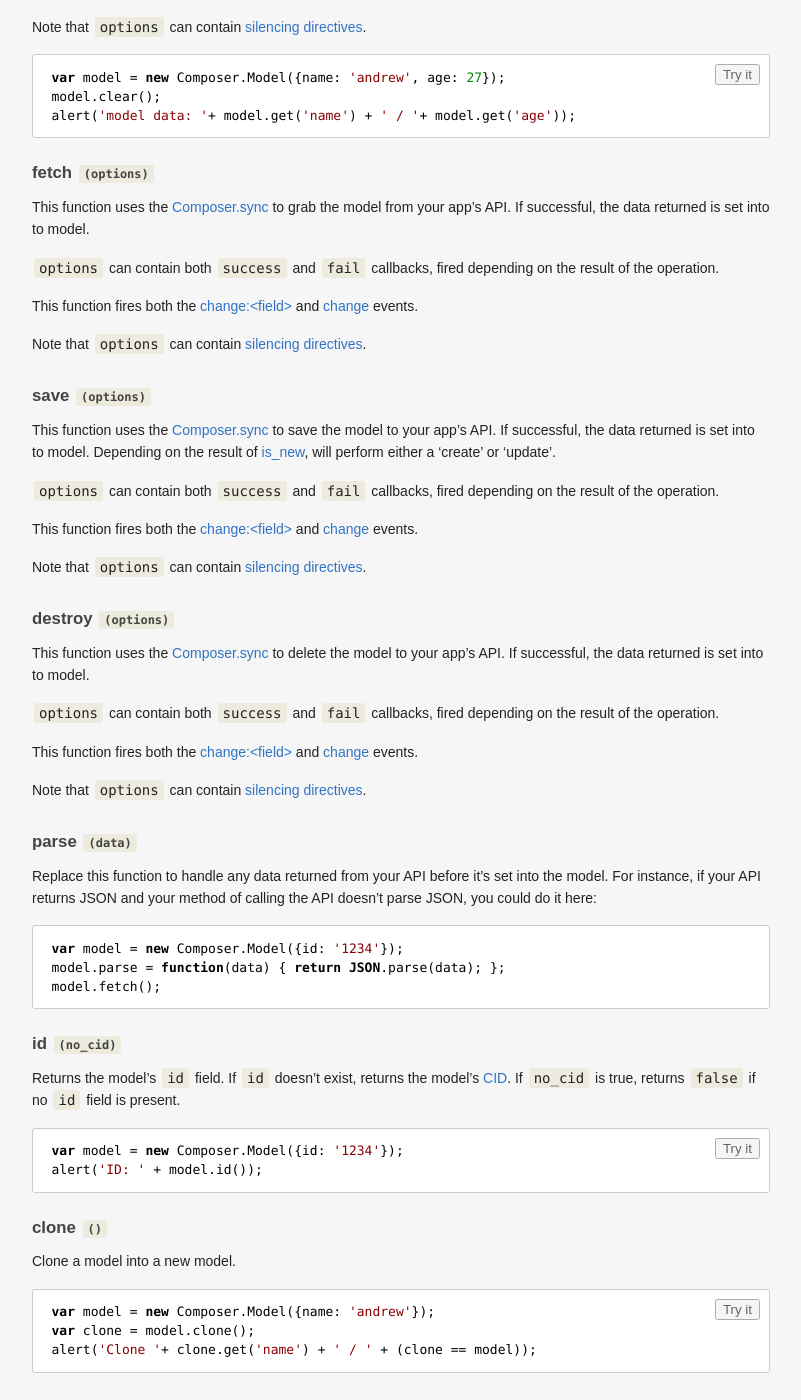
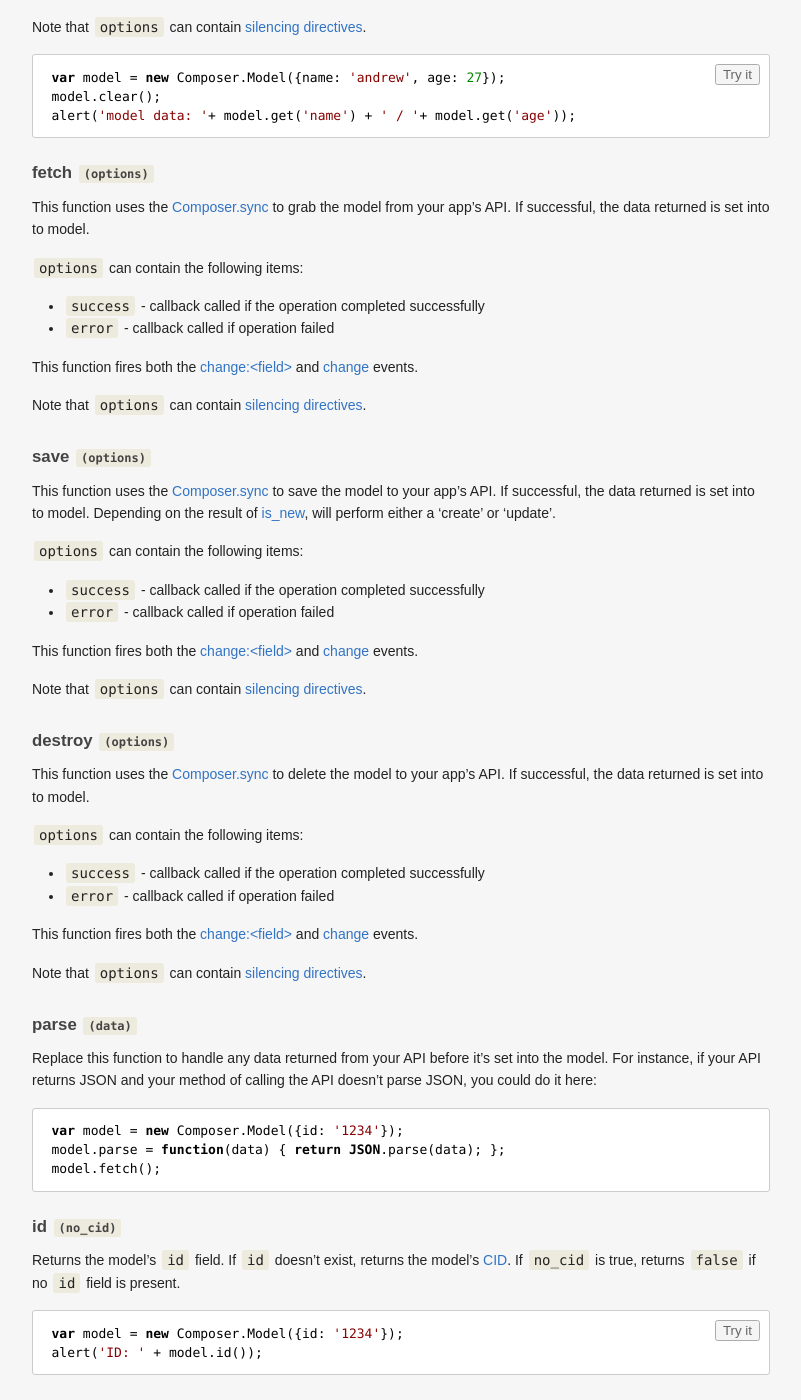
Before and after one commit to lyonbros/composer.js, a Jekyll site: the page built from docs/model.md, in a window 1280 px wide and 1400 px high, scrolled down 3217 px. Shown: the whole window, without its empty margins (382-1183 px from the left). Built offline with Jekyll 4.4.1, drawn with Linux system fonts in a browser that asks for light colours.

Commit message:
donecollection

```diff
--- a/docs/model.md
+++ b/docs/model.md
@@ -197,8 +197,10 @@ This function uses the [Composer.sync](/composer.js/docs/util#composer-sync) to
 grab the model from your app's API. If successful, the data returned is set into
 to model.
 
-`options` can contain both `success` and `fail` callbacks, fired depending on
-the result of the operation.
+`options` can contain the following items:
+
+- `success` - callback called if the operation completed successfully
+- `error` - callback called if operation failed
 
 This function fires both the [change:&lt;field&gt;](#change-field) and [change](#change)
 events.
@@ -212,8 +214,10 @@ save the model to your app's API. If successful, the data returned is set into
 to model. Depending on the result of [is_new](#is-new), will perform either a
 'create' or 'update'.
 
-`options` can contain both `success` and `fail` callbacks, fired depending on
-the result of the operation.
+`options` can contain the following items:
+
+- `success` - callback called if the operation completed successfully
+- `error` - callback called if operation failed
 
 This function fires both the [change:&lt;field&gt;](#change-field) and [change](#change)
 events.
@@ -226,8 +230,10 @@ This function uses the [Composer.sync](/composer.js/docs/util#composer-sync) to
 delete the model to your app's API. If successful, the data returned is set into
 to model.
 
-`options` can contain both `success` and `fail` callbacks, fired depending on
-the result of the operation.
+`options` can contain the following items:
+
+- `success` - callback called if the operation completed successfully
+- `error` - callback called if operation failed
 
 This function fires both the [change:&lt;field&gt;](#change-field) and [change](#change)
 events.
```
Also changed, not shown: docs/collection.md (+13 -0 lines).
